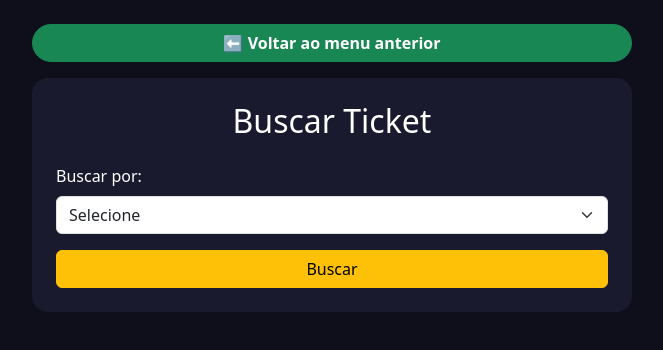
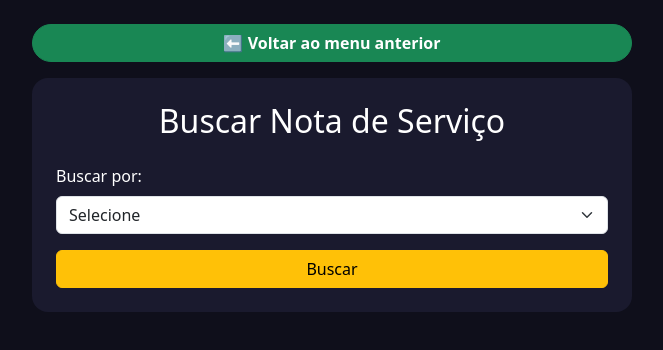
Before and after one commit to lmgaspa/eps_emprendimentos, a Vue app in the folder frontend/: page /busca-nota-de-servico in a window 1280 px wide. Shown: the top 350 px of the page, without its empty margins (308-971 px from the left). Built offline with nearby package versions, Linux system fonts and the light colour scheme; sample sign-in values are in the browser's storage.

Commit message:
change name tickets for nota de serviço

```diff
--- a/frontend/src/components/SearchTickets.vue
+++ b/frontend/src/components/SearchTickets.vue
@@ -9,7 +9,7 @@
     </div>
 
     <div class="card p-4 w-100" style="max-width: 600px;">
-      <h2 class="mb-4 text-center text-white">Buscar Ticket</h2>
+      <h2 class="mb-4 text-center text-white">Buscar Nota de Serviço</h2>
 
       <div class="form-group mb-3">
         <label class="form-label text-white">Buscar por:</label>
@@ -23,7 +23,7 @@
           <option value="telefone">Telefone</option>
           <option value="email">E-mail</option>
           <option value="nota">Nota de Serviço</option>
-          <option value="all">Todos os Tickets</option>
+          <option value="all">Todos as Notas de Serviço</option>
         </select>
       </div>
 
```
